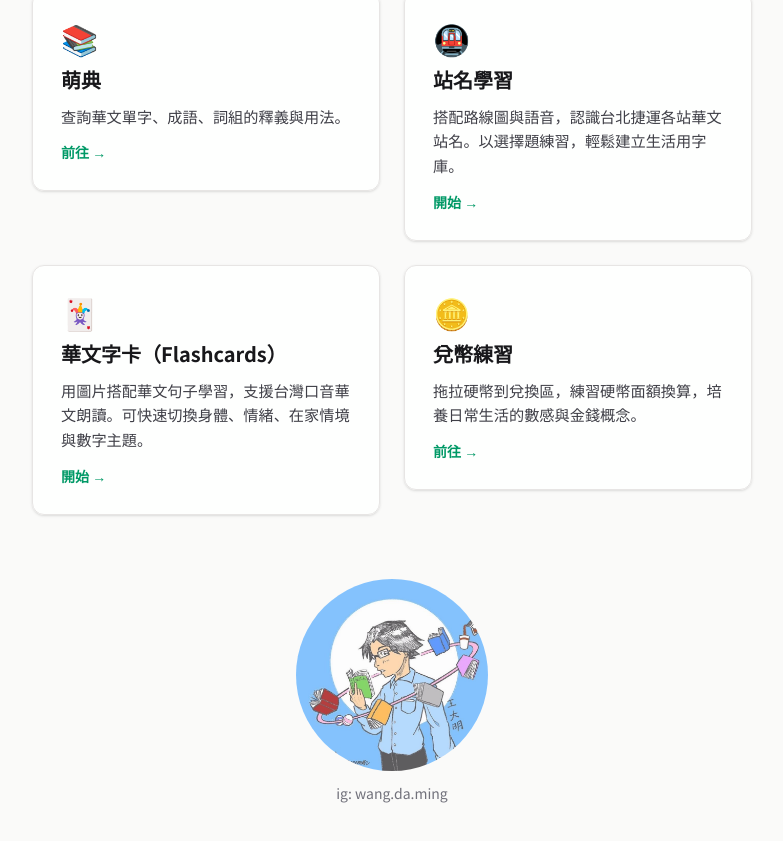
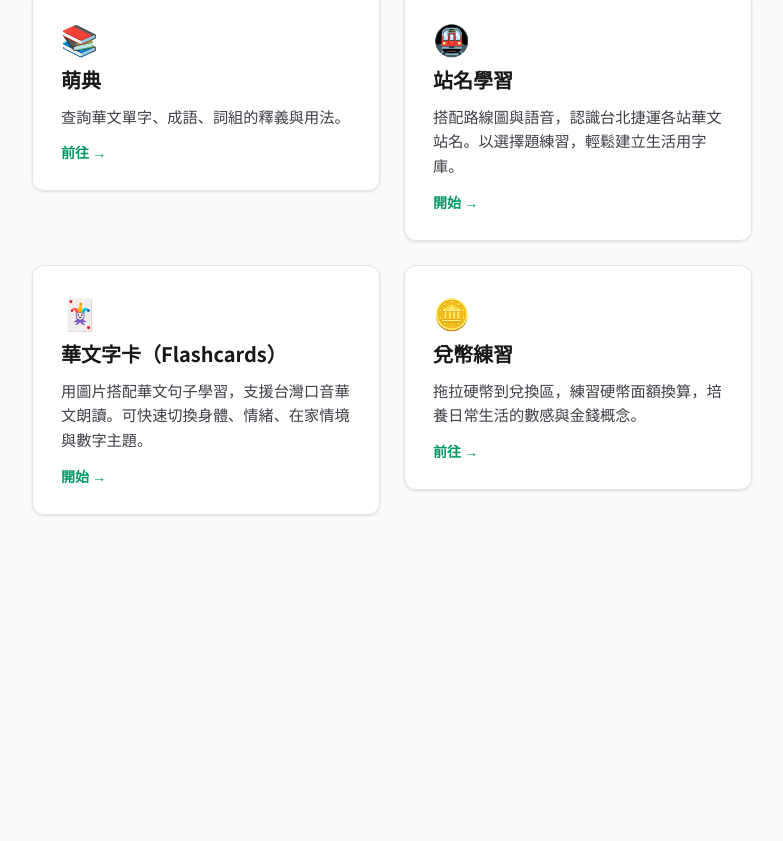
Before and after one commit to 3dw/learn-zh, a Vue app: page / in a window 1280 px wide. Shown: the part 961-1802 px from the top of the page, without its empty margins (248-1031 px from the left). After the commit the page ends 1540 px from the top, so only its background shows below. Built offline with nearby package versions, Linux system fonts and the light colour scheme.

Commit message:
移除首頁底端王大明頭像與 Instagram 連結
Co-Authored-By: Claude Sonnet 4.6 <noreply@anthropic.com>

```diff
--- a/src/views/HomeView.vue
+++ b/src/views/HomeView.vue
@@ -93,16 +93,5 @@ const cardClass =
 			</div>
 		</section>
 
-		<div class="mt-16 flex flex-col items-center gap-3">
-			<img src="/ig-cover.jpg" alt="王大明" class="w-48 rounded-full opacity-80" />
-			<a
-				href="https://www.instagram.com/wang.da.ming"
-				target="_blank"
-				rel="noopener"
-				class="text-sm text-zinc-500 no-underline hover:text-pink-500 dark:text-zinc-400 dark:hover:text-pink-400"
-			>
-				ig: wang.da.ming
-			</a>
-		</div>
 	</main>
 </template>
```
